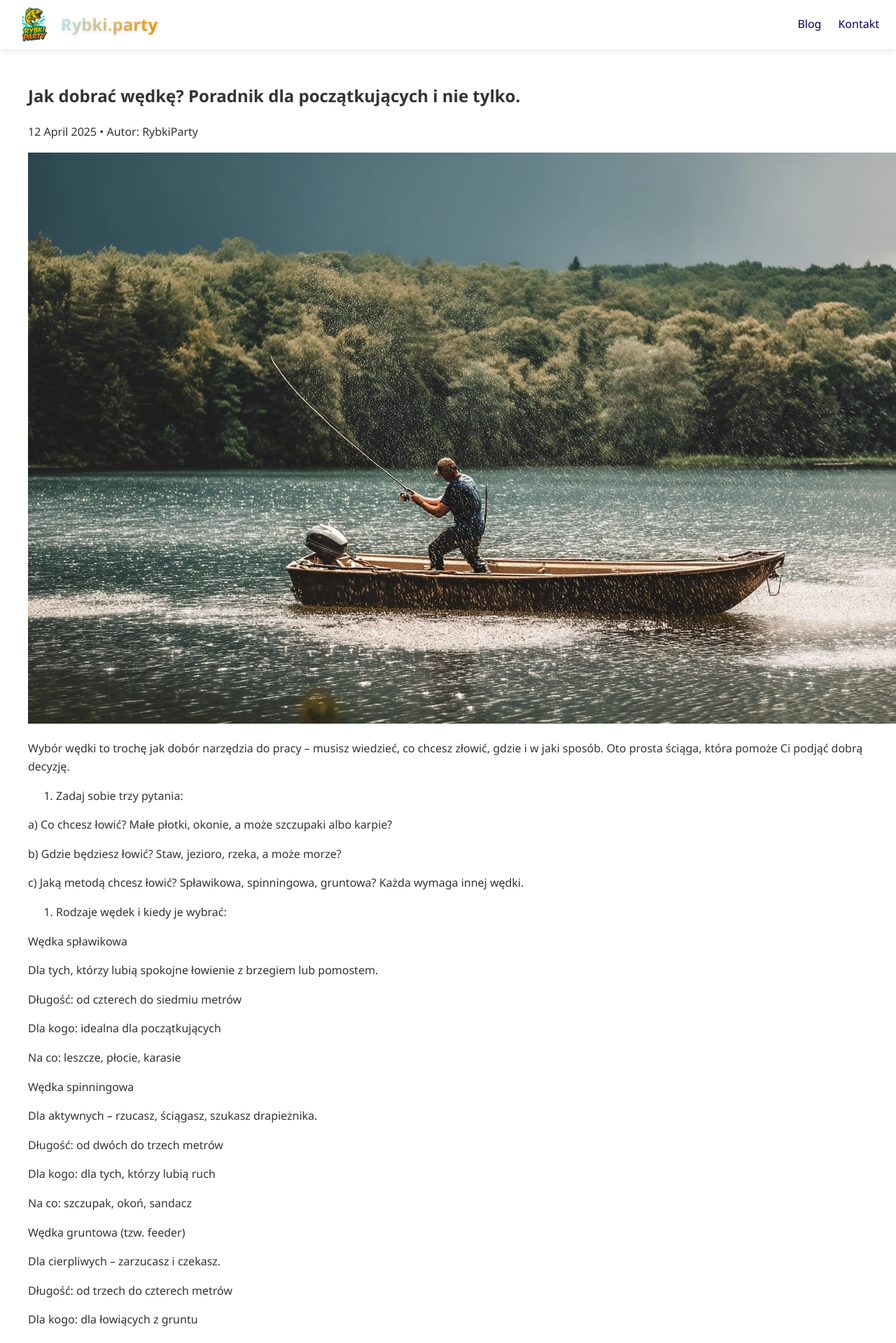
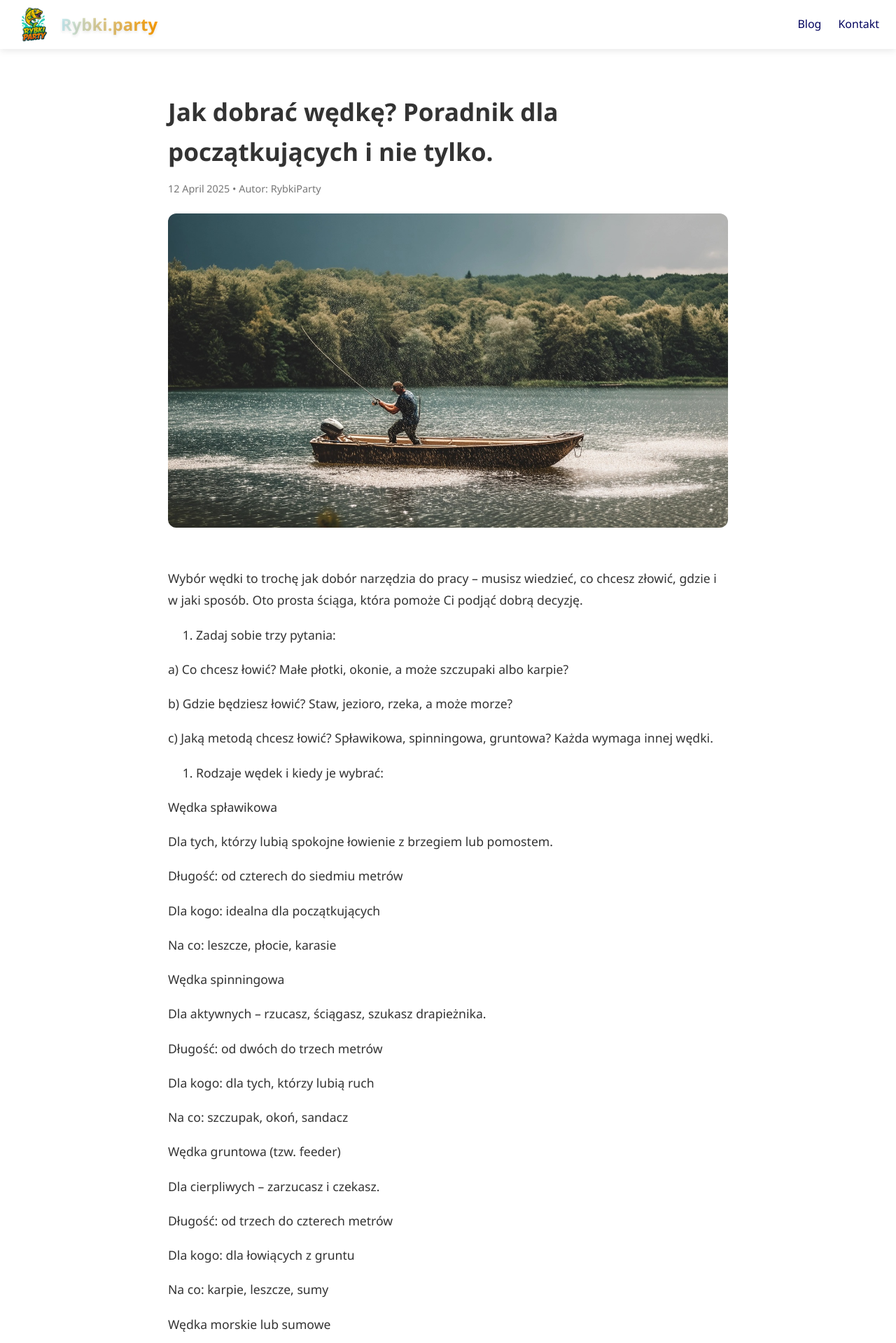
Before and after one commit to hikesilent/rybkiparty, a Jekyll site: the page built from _posts/2025-04-13-jak-dobrać-wędkę-poradnik-dla-początkujących-i-nie-tylko.md, in a window 1280 px wide. Shown: the top 1919 px of the page at 70% size. Built offline with Jekyll 4.4.1, drawn with Linux system fonts in a browser that asks for light colours.

Commit message:
Add files via upload

```diff
--- a/_layouts/post.html
+++ b/_layouts/post.html
@@ -41,5 +41,69 @@
 
     {% include footer.html %}
     <script src="{{ '/assets/js/main.js' | relative_url }}"></script>
+
+    <style>
+        .post-container {
+            max-width: 800px;
+            margin: 0 auto;
+            padding: 2rem 1rem;
+        }
+
+        .post-title {
+            font-size: 2.2rem;
+            font-weight: bold;
+            margin-bottom: 0.5rem;
+        }
+
+        .post-meta {
+            font-size: 0.9rem;
+            color: #777;
+            margin-bottom: 1.5rem;
+        }
+
+        .post-hero-image {
+            width: 100%;
+            height: auto;
+            border-radius: 12px;
+            margin-bottom: 2rem;
+            object-fit: cover;
+        }
+
+        .post-content {
+            font-size: 1.1rem;
+            line-height: 1.8;
+            color: #333;
+        }
+
+        .post-content h2,
+        .post-content h3 {
+            margin-top: 2rem;
+        }
+
+        .post-tags {
+            margin-top: 3rem;
+            font-size: 0.95rem;
+            color: #555;
+        }
+
+        .post-tags a {
+            color: #0b75c9;
+            text-decoration: none;
+        }
+
+        .post-tags a:hover {
+            text-decoration: underline;
+        }
+
+        @media (max-width: 600px) {
+            .post-title {
+                font-size: 1.6rem;
+            }
+
+            .post-content {
+                font-size: 1rem;
+            }
+        }
+    </style>
 </body>
 </html>
```
